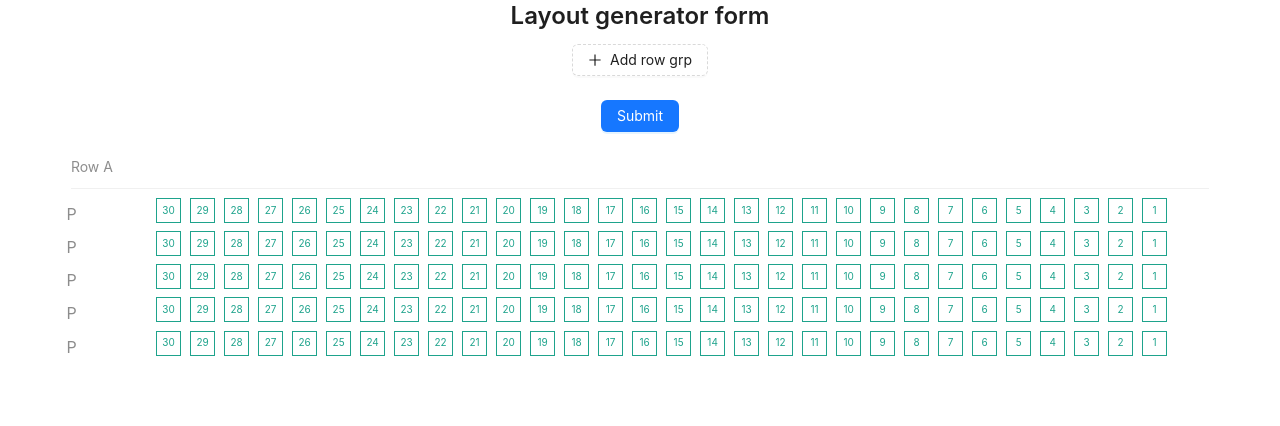
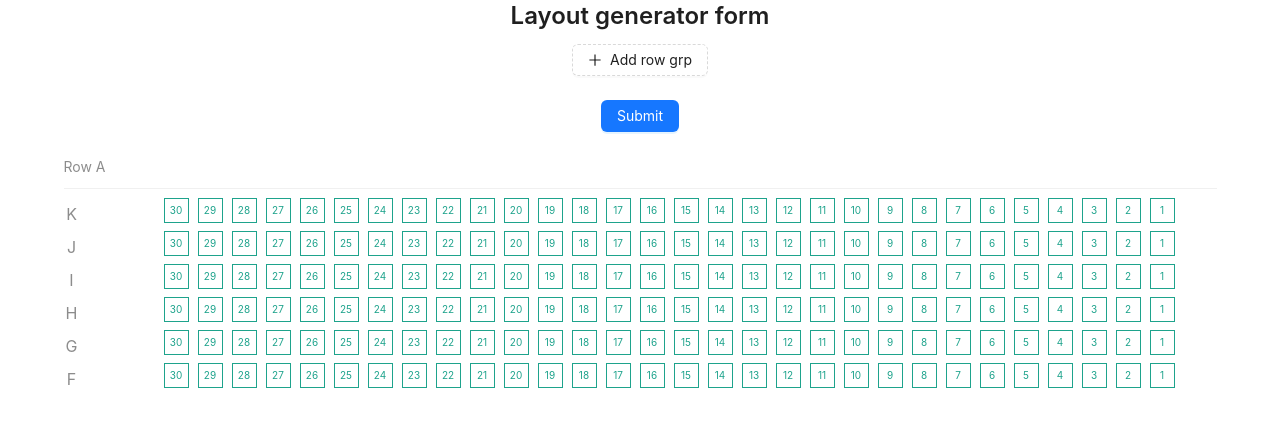
Before and after one commit to nimish-kumar/layout-generator, a React (Create React App) app: page / in a window 1280 px wide. Shown: the top 426 px of the page. Built offline with nearby package versions, Linux system fonts and the light colour scheme.

Commit message:
Sample layout ready

```diff
--- a/src/App.tsx
+++ b/src/App.tsx
@@ -11,7 +11,7 @@ function App() {
       <LayoutGenerator />
       <Row justify='center'>
         <Col>
-          <Layout />
+          <Layout fromIndex={10} toIndex={5} />
         </Col>
       </Row>
     </div>
--- a/src/components/Layout.tsx
+++ b/src/components/Layout.tsx
@@ -1,8 +1,15 @@
 import { Col, Divider, Row, Typography } from 'antd';
 import React from 'react';
+import { generateRowGroupName } from '../utils';
 
 type BoxType = 'aisle' | 'seat';
-type SeatStatus = 'sold' | 'available' | 'selected';
+
+export const SeatStatusCode = {
+  sold: 0,
+  available: 1,
+  selected: 2,
+} as const;
+type SeatStatus = keyof typeof SeatStatusCode;
 
 interface IExtensibleBoxProps<T extends BoxType> {
   type: T;
@@ -58,7 +65,6 @@ const Box = (props: BoxProps) => {
     if (isSeat(param)) {
       if (param.type === 'seat') {
         if (param.status === 'available') {
-          console.log('AVAILABLE :>> ');
           return availableSeatStyle;
         }
         if (param.status === 'selected') {
@@ -73,7 +79,6 @@ const Box = (props: BoxProps) => {
       return {};
     }
   };
-  console.log('combine styles', seatStyle(props));
   return (
     <div
       style={combineStyles([
@@ -92,25 +97,33 @@ const Box = (props: BoxProps) => {
   );
 };
 
-export default function Layout() {
+interface IProps {
+  fromIndex: number;
+  toIndex: number;
+}
+
+export default function Layout({ fromIndex, toIndex }: IProps) {
   const { Text } = Typography;
-  return (
-    <Row style={{ marginBottom: '1.25rem' }}>
-      <Text type='secondary' style={{ alignSelf: 'flex-start' }}>
-        Row A
-      </Text>
-      <Divider style={{ marginTop: '.625rem', marginBottom: '.3125rem' }} />
-      <Row>
-        <Col>
-          {Array.from({ length: 5 }, (_, outerIndex) => (
-            <Row gutter={[9, 9]} key={outerIndex} align='middle'>
-              <Text type='secondary' style={{ fontSize: '1rem', marginTop: '0.5rem' }}>
-                P
+
+  const rowGenerator = (fromIndex: number, toIndex: number) => {
+    const rows = [];
+    for (let i = fromIndex; i >= toIndex; i--) {
+      rows.push(
+        <Row gutter={[9, 9]} key={i} align='middle'>
+          <Text
+            type='secondary'
+            style={{
+              fontSize: '1rem',
+              marginTop: '0.5rem',
+              height: '1.5625rem',
+              width: '1.5625rem',
+            }}
+          >
+            {generateRowGroupName(i)}
           </Text>
           {Array.from({ length: 3 }, (_, index) => (
             <Box type='aisle' key={index} />
           ))}
-
           {Array.from({ length: 30 }, (_, index) => (
             <Col key={index}>
               <Box
@@ -121,9 +134,19 @@ export default function Layout() {
               />
             </Col>
           )).reverse()}
-            </Row>
-          ))}
-        </Col>
+        </Row>,
+      );
+    }
+    return rows;
+  };
+  return (
+    <Row style={{ marginBottom: '1.25rem' }}>
+      <Text type='secondary' style={{ alignSelf: 'flex-start' }}>
+        Row A
+      </Text>
+      <Divider style={{ marginTop: '.625rem', marginBottom: '.3125rem' }} />
+      <Row>
+        <Col>{rowGenerator(fromIndex, toIndex)}</Col>
       </Row>
     </Row>
   );
--- a/src/components/LayoutGeneratorForm.tsx
+++ b/src/components/LayoutGeneratorForm.tsx
@@ -14,29 +14,6 @@ export default function LayoutGeneratorForm() {
   const [form] = Form.useForm();
   const initialFormValue = {
     groups: [],
-  };
-  const generateRowGroupName = (code: number): string => {
-    let grpName = '';
-    if (code == 0) {
-      return 'A';
-    }
-    while (code > 0) {
-      let r = 0;
-      r = code % 26;
-      grpName = grpName + String.fromCharCode(r + 65);
-      // console.log('GRP NAME', grpName);
-      code = (code / 26) >> 0;
-    }
-    return grpName.split('').reverse().join('');
-  };
-  const getIndex = (grpName: string) => {
-    const reverseGrpName = grpName.split('').reverse().join('');
-    const l = reverseGrpName.length;
-    let sum = 0;
-    for (let i = 0; i < l; i++) {
-      sum = sum + (reverseGrpName.charCodeAt(i) - 65) * Math.pow(26, i);
-    }
-    return sum;
   };
 
   const submitBtnHandler = (values: any) => {
```
Lines whose indentation alone changed are shown as unchanged.
